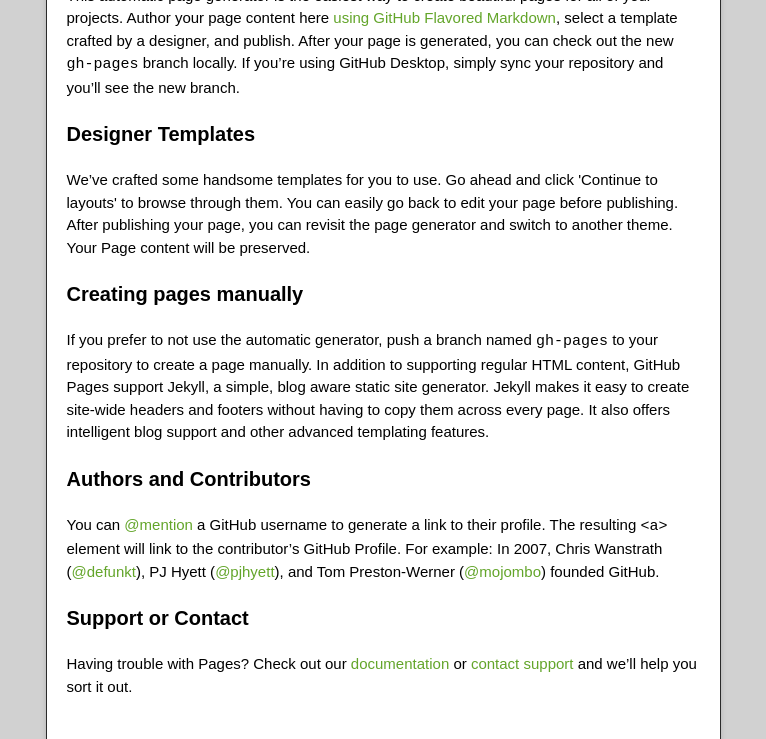
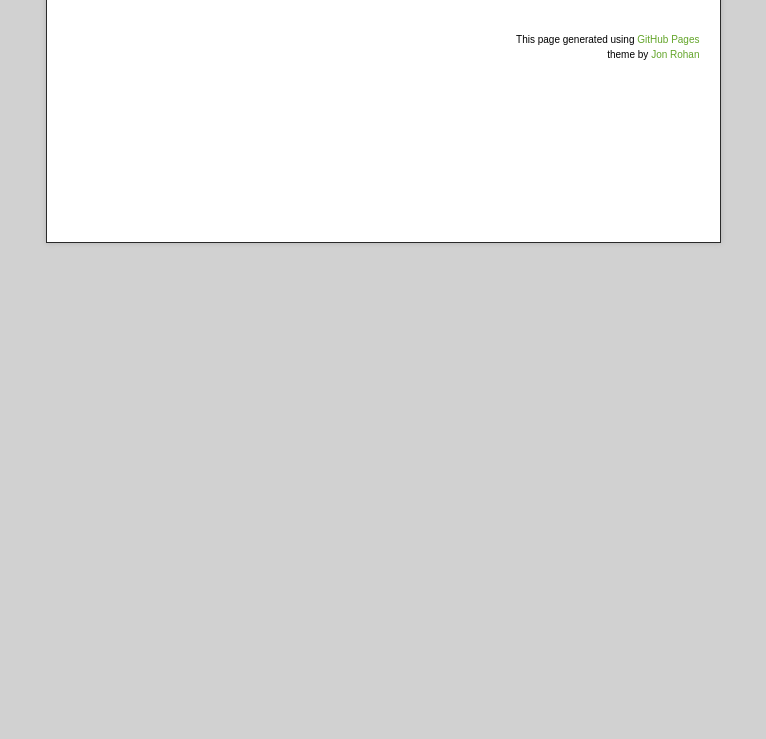
Before and after one commit to psyxor/psyxor, a plain HTML site: page index.html in a window 1280 px wide. Shown: the part 334-1073 px from the top of the page, without its empty margins (257-1023 px from the left). After the commit the page ends 800 px from the top, so only its background shows below. Drawn offline with nearby package versions, Linux system fonts and the light colour scheme.

Commit message:
Update index.html

```diff
--- a/index.html
+++ b/index.html
@@ -37,30 +37,7 @@
           <h3>
 <a id="welcome-to-github-pages" class="anchor" href="#welcome-to-github-pages" aria-hidden="true"><span aria-hidden="true" class="octicon octicon-link"></span></a>Welcome to GitHub Pages.</h3>
 
-<p>This automatic page generator is the easiest way to create beautiful pages for all of your projects. Author your page content here <a href="https://guides.github.com/features/mastering-markdown/">using GitHub Flavored Markdown</a>, select a template crafted by a designer, and publish. After your page is generated, you can check out the new <code>gh-pages</code> branch locally. If you’re using GitHub Desktop, simply sync your repository and you’ll see the new branch.</p>
 
-<h3>
-<a id="designer-templates" class="anchor" href="#designer-templates" aria-hidden="true"><span aria-hidden="true" class="octicon octicon-link"></span></a>Designer Templates</h3>
-
-<p>We’ve crafted some handsome templates for you to use. Go ahead and click 'Continue to layouts' to browse through them. You can easily go back to edit your page before publishing. After publishing your page, you can revisit the page generator and switch to another theme. Your Page content will be preserved.</p>
-
-<h3>
-<a id="creating-pages-manually" class="anchor" href="#creating-pages-manually" aria-hidden="true"><span aria-hidden="true" class="octicon octicon-link"></span></a>Creating pages manually</h3>
-
-<p>If you prefer to not use the automatic generator, push a branch named <code>gh-pages</code> to your repository to create a page manually. In addition to supporting regular HTML content, GitHub Pages support Jekyll, a simple, blog aware static site generator. Jekyll makes it easy to create site-wide headers and footers without having to copy them across every page. It also offers intelligent blog support and other advanced templating features.</p>
-
-<h3>
-<a id="authors-and-contributors" class="anchor" href="#authors-and-contributors" aria-hidden="true"><span aria-hidden="true" class="octicon octicon-link"></span></a>Authors and Contributors</h3>
-
-<p>You can <a href="https://help.github.com/articles/basic-writing-and-formatting-syntax/#mentioning-users-and-teams" class="user-mention">@mention</a> a GitHub username to generate a link to their profile. The resulting <code>&lt;a&gt;</code> element will link to the contributor’s GitHub Profile. For example: In 2007, Chris Wanstrath (<a href="https://github.com/defunkt" class="user-mention">@defunkt</a>), PJ Hyett (<a href="https://github.com/pjhyett" class="user-mention">@pjhyett</a>), and Tom Preston-Werner (<a href="https://github.com/mojombo" class="user-mention">@mojombo</a>) founded GitHub.</p>
-
-<h3>
-<a id="support-or-contact" class="anchor" href="#support-or-contact" aria-hidden="true"><span aria-hidden="true" class="octicon octicon-link"></span></a>Support or Contact</h3>
-
-<p>Having trouble with Pages? Check out our <a href="https://help.github.com/pages">documentation</a> or <a href="https://github.com/contact">contact support</a> and we’ll help you sort it out.</p>
-        </article>
-      </div>
-    </div>
     <footer>
       <div class="owner">
 
```
